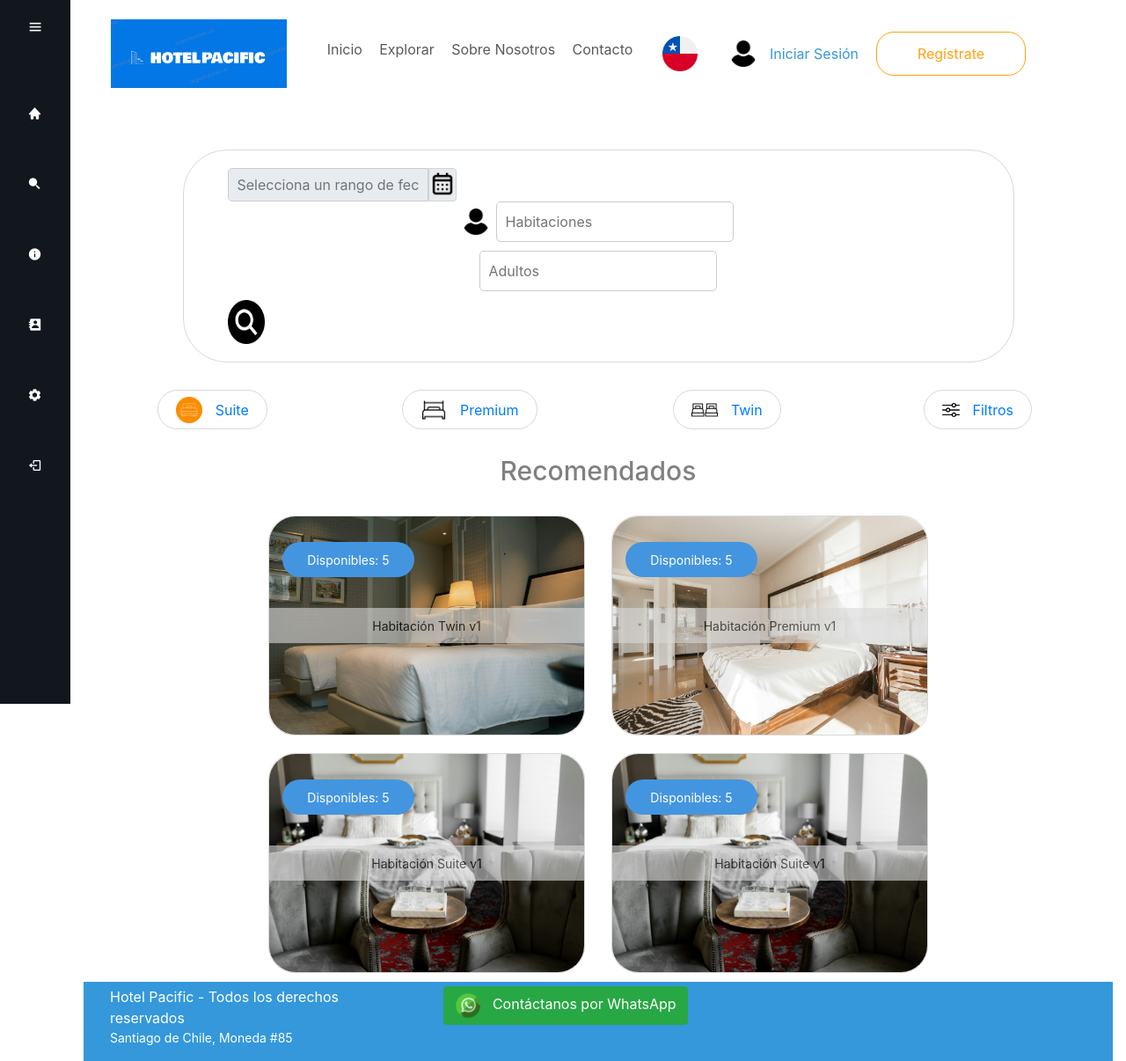
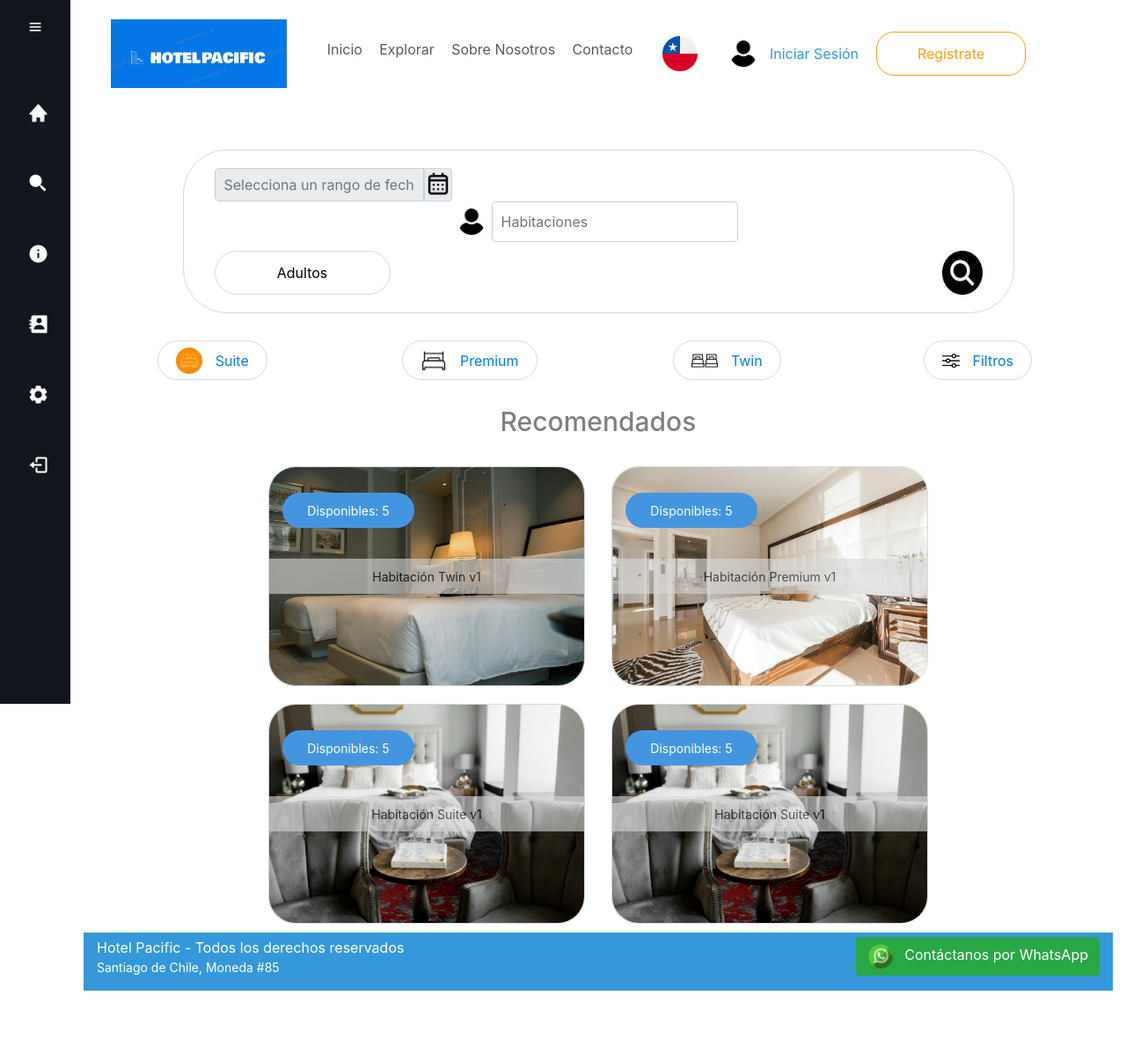
Before and after one commit to franpvp/pacificProject, a Django app: page / in a window 1280 px wide. Shown: the whole page at 88% size. After the commit the page ends 1126 px from the top, so only its background shows below. Run offline with Django 4.2, Linux system fonts and the light colour scheme; some libraries are stand-ins or nearby versions.

Commit message:
Se agrega boton custom a buscador

```diff
--- a/appPacific/static/css/index.css
+++ b/appPacific/static/css/index.css
@@ -129,3 +129,55 @@ a{
 .contenedor-img{
     padding: 10px;
 }
+
+.btn-sec{
+    color: black;
+    display: flex;
+    justify-content: center;
+    align-items: center;
+    width: 200px;
+    height: 50px;
+    border: 1px solid #D9D9D9;
+    border-radius: 40px;
+    cursor: pointer;
+}
+
+.btn-sec:hover{
+    background: #D9D9D9;
+    transition: all 0.3s ease-in-out;
+}
+
+.box-btn-sec{
+    display: flex;
+    position: absolute;
+    width: 100px;
+    height: 70px;
+    margin-left: 50px;
+    margin-top: 10px;
+    border: 1px solid #D9D9D9;
+    border-radius: 40px;
+    background: #fff;
+    z-index: 100;
+    opacity: 0;
+}
+
+.box-btn-sec.active {
+    opacity: 1;
+}
+
+.contenido-sec{
+    display: flex;
+    align-items: center;
+    justify-content: space-between;
+    margin: 0 auto;
+    text-align: center;
+}
+
+.bx {
+    font-size: 24px; /* Tamaño de los iconos */
+    transition: transform 0.3s; /* Transición para el efecto hover */
+}
+
+.bx:hover {
+    transform: scale(1.1); /* Aumenta el tamaño al hacer hover */
+}
--- a/appPacific/templates/app/base.html
+++ b/appPacific/templates/app/base.html
@@ -114,7 +114,7 @@
             {% block contenido %}
             {% endblock %}
             <footer style="background-color: #3498db; color: #ffffff;">
-                <div class="container">
+                <div class="container-fluid">
                     <div class="row">
                         <div class="col-md-6 text-md-left text-center mb-md-0 mb-3" style="margin-top: 5px;"> <!-- Ajuste de margen superior -->
                             <p class="mb-0">Hotel Pacific - Todos los derechos reservados</p>
--- a/appPacific/templates/app/index.html
+++ b/appPacific/templates/app/index.html
@@ -9,12 +9,12 @@
 <div class="container-fluid">
     <div class="row mt-5">
         <div class="col"></div>
-        <div class="col-xs-10 col-sm-10 col-md-10 col-lg-10 d-flex justify-content-center align-item-center">
+        <div class="col-xs-10 col-sm-10 col-md-10 col-lg-10">
             <!-- Buscador de Habitaciones -->
             <div class="d-flex justify-content-center align-item-center">
                 <!-- Barra Custom Buscador -->
                 <div class="search-bar">
-                    <div class="row m-0">
+                    <div class="row">
                         <div class="col">
                             <div class="search-inputs">
                                 <div class="col-md-12 col-lg-4">
@@ -33,8 +33,18 @@
                                     <input type="number" placeholder="Habitaciones" min="1" class="rooms-input">
 
                                 </div>
-                                <div class="col-md-12 col d-flex align-item-center justify-content-center">
-                                    <input type="number" placeholder="Adultos" min="1" class="adults-input">
+                                <div class="col-md-12 col-lg-4">
+                                    <!-- Selector de Habitaciones, Cantidad Adultos y Niños -->
+                                    <div class="btn-sec">
+                                        Adultos
+                                    </div>
+                                    <div class="box-btn-sec">
+                                        <div class="contenido-sec">
+                                            <i id="btn-minus" class='bx bxs-minus-circle' style="margin-right: 10px;"></i>
+                                            <div class="contador-adultos">0</div>
+                                            <i id="btn-plus" class='bx bxs-plus-circle' style="margin-left: 10px;"></i>
+                                        </div>
+                                    </div>
                                 </div>
                                 <div class="col-lg-1 mt-auto mb-auto">
                                     <a href="#" class="ml-auto">
@@ -52,6 +62,9 @@
         </div>
         <div class="col"></div>
     </div>
+
+
+
     <!-- Botones Selección Tipo Habitación -->
     <div class="row mt-3">
         <div class="col d-flex align-item-center justify-content-center">
```
Also changed, not shown: appPacific/static/js/index.js (+38 -1 lines).
